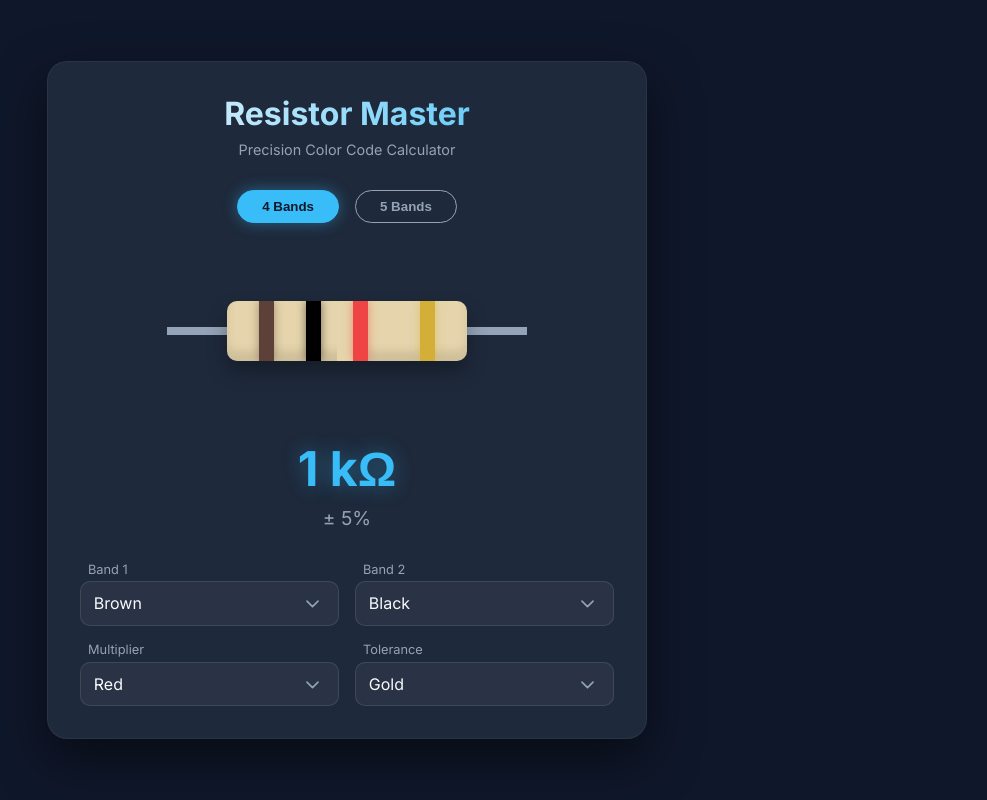
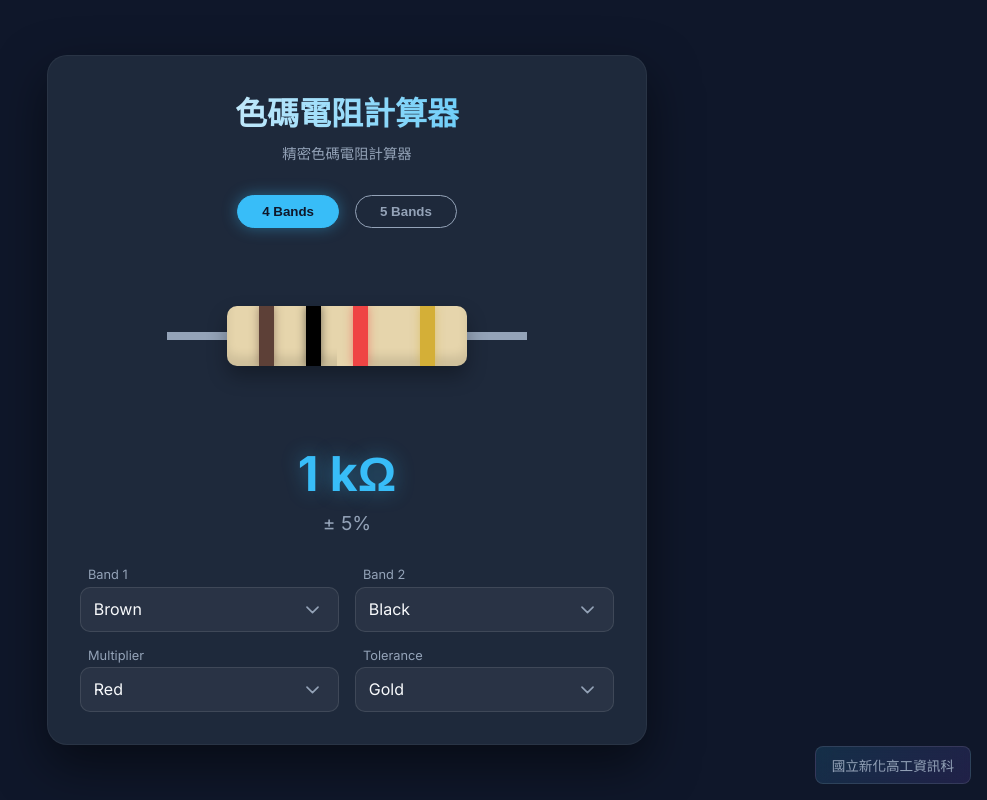
Before and after one commit to chiangyih/HTML-Color_code_Resistor, a plain HTML site: page index.html in a window 1280 px wide. Shown: the whole page, without its empty margins (293-1280 px from the left). Drawn offline with Linux system fonts and the light colour scheme.

Commit message:
feat: Add school badge UI and localize title, heading, and subtitle text to Traditional Chinese.

```diff
--- a/index.html
+++ b/index.html
@@ -1,19 +1,21 @@
 <!DOCTYPE html>
-<html lang="en">
+<html lang="zh-TW">
+
 <head>
     <meta charset="UTF-8">
     <meta name="viewport" content="width=device-width, initial-scale=1.0">
-    <title>Resistor Master | Premium Color Code Calculator</title>
+    <title>色碼電阻計算器 | Premium Color Code Calculator</title>
     <link rel="preconnect" href="https://fonts.googleapis.com">
     <link rel="preconnect" href="https://fonts.gstatic.com" crossorigin>
     <link href="https://fonts.googleapis.com/css2?family=Inter:wght@300;400;600;700&display=swap" rel="stylesheet">
     <link rel="stylesheet" href="style.css">
 </head>
+
 <body>
     <div class="app-container">
         <header>
-            <h1>Resistor Master</h1>
-            <p class="subtitle">Precision Color Code Calculator</p>
+            <h1>色碼電阻計算器</h1>
+            <p class="subtitle">精密色碼電阻計算器</p>
         </header>
 
         <nav class="mode-switch">
@@ -51,6 +53,8 @@
             </div>
         </footer>
     </div>
+    <div class="school-badge">國立新化高工資訊科</div>
     <script src="script.js"></script>
 </body>
+
 </html>
--- a/style.css
+++ b/style.css
@@ -245,3 +245,27 @@ select:focus {
         grid-template-columns: repeat(2, 1fr);
     }
 }
+
+/* School Badge */
+.school-badge {
+    position: fixed;
+    bottom: 1rem;
+    right: 1rem;
+    background: linear-gradient(135deg, rgba(56, 189, 248, 0.15), rgba(139, 92, 246, 0.15));
+    color: var(--text-secondary);
+    padding: 0.5rem 1rem;
+    border-radius: 8px;
+    font-size: 0.85rem;
+    font-weight: 500;
+    border: 1px solid rgba(255, 255, 255, 0.1);
+    backdrop-filter: blur(10px);
+    transition: all var(--transition-speed) ease;
+    z-index: 100;
+}
+
+.school-badge:hover {
+    color: var(--text-primary);
+    border-color: var(--accent-primary);
+    box-shadow: 0 0 15px var(--accent-glow);
+    transform: translateY(-2px);
+}
```
